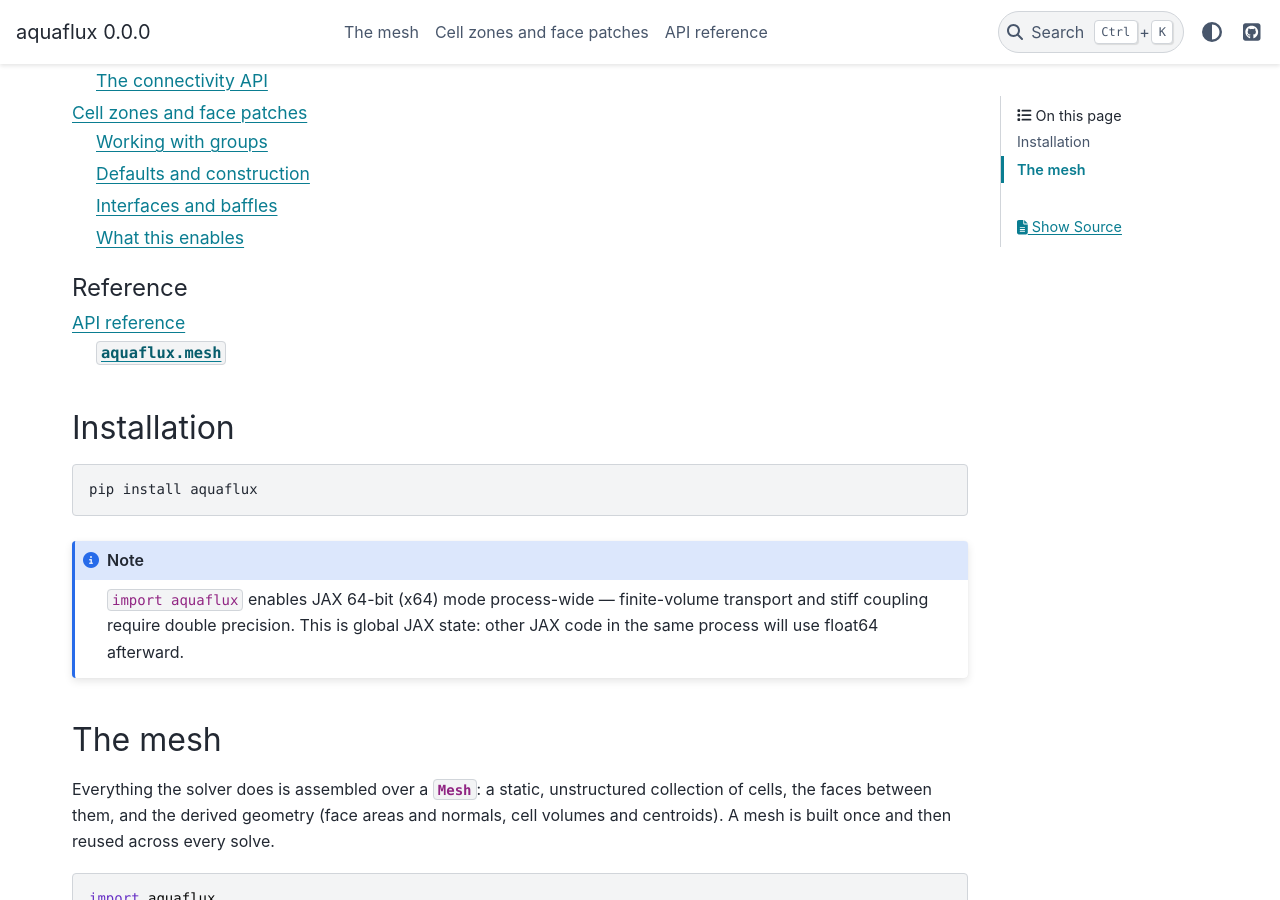
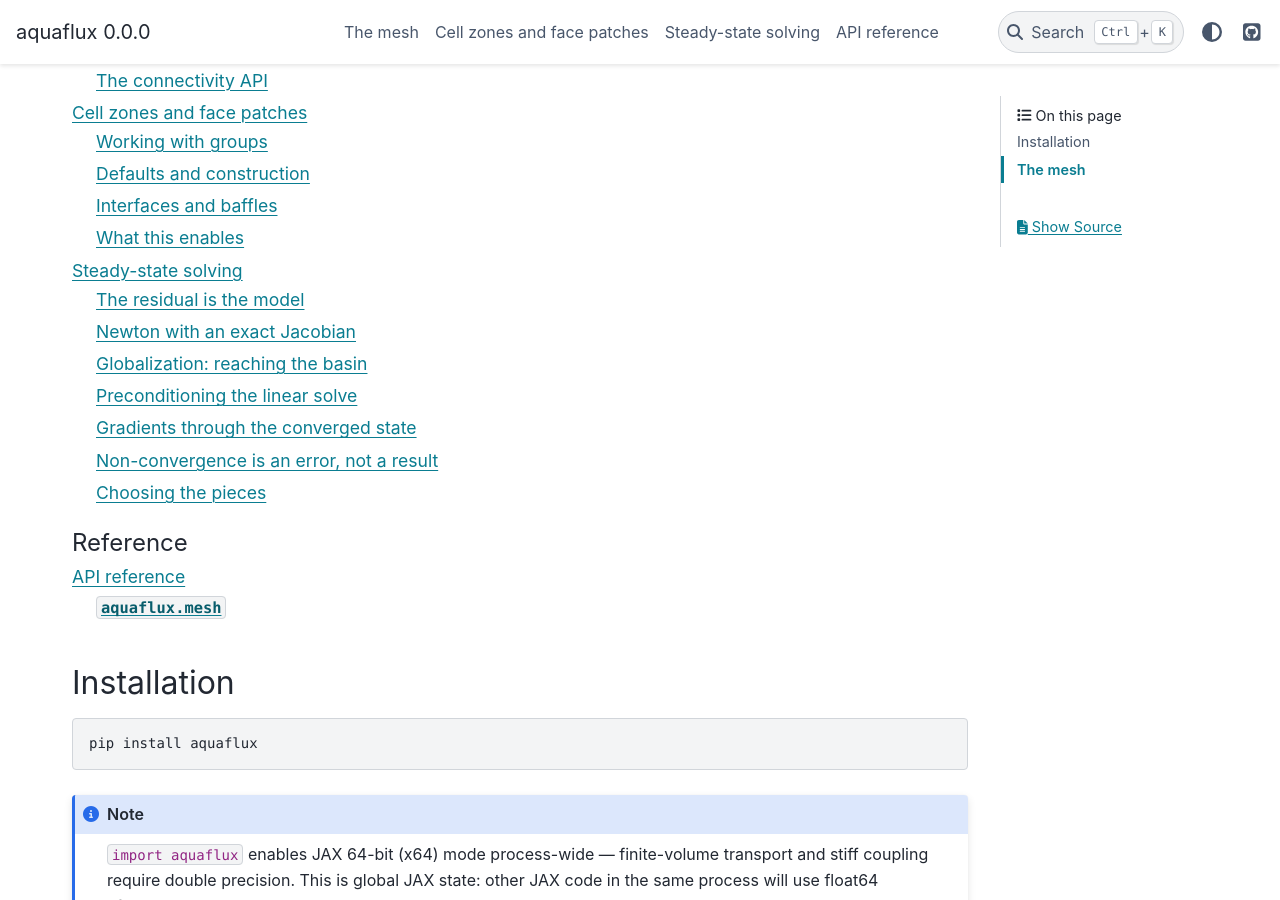
Before and after one commit to DeGrootResearchGroup/aquaflux, a Sphinx documentation site: the page built from docs/index.md, in a window 1280 px wide and 900 px high, scrolled down 526 px. Built offline with Sphinx 7.4.7 and the PyData theme 0.15.4, drawn with Linux system fonts in a browser that asks for light colours; part of the change alters nothing that is shown.

Commit message:
docs: a user-facing page for the steady-state solve
There was no page a user, a benchmark, or the README could point at and say
"this is how you get a converged steady solution" -- the docs covered the mesh
and nothing about solving anything on it.

The page covers the steady solve on its own terms: the residual as the model,
Newton with an AD Jacobian (including why a linear problem on a non-orthogonal
mesh still converges in one step), the two globalization strategies and the
property that both vanish at the fixed point so neither changes the converged
answer, preconditioning and why it is safe to freeze, the
implicit-function-theorem adjoint, and why a non-converged solve raises rather
than returning a state whose gradient would be silently wrong.

Every example is the real API as the integration tests drive it.

Cross-references into solve/flow/turbulence are NOT used: conf.py publishes only
the mesh subpackage, and publishing the other three fails the strict build on 16
pre-existing reStructuredText defects in their docstrings. Solver symbols are
plain inline code until those are fixed; recorded in #64.

Refs #64

Co-Authored-By: Claude Opus 5 <noreply@anthropic.com>

````diff
--- a/docs/index.md
+++ b/docs/index.md
@@ -18,6 +18,7 @@ sensitivity analysis, optimization, and parameter calibration first-class.
 
 mesh
 mesh_zones_and_patches
+steady_state_solving
 ```
 
 ```{toctree}
--- /dev/null
+++ b/docs/steady_state_solving.md
@@ -0,0 +1,274 @@
+# Steady-state solving
+
+Many flow problems only ever want the steady answer: the velocity and pressure fields a
+reactor settles into, not the path it took to get there. `aquaflux` solves for that state
+**directly** — it finds the root of the steady residual with Newton's method — rather than
+integrating a transient forward until it stops changing.
+
+Solving directly is attractive because a transient march has to resolve every time scale in
+the problem on the way to a state where none of them matter. It is also demanding: Newton
+only converges from a good enough starting guess, and a poor one diverges. This page covers
+the three things that make a direct steady solve work here — an exact Jacobian, a
+globalization strategy that gets Newton into the basin, and the adjoint that makes the
+converged state differentiable — and how to assemble them.
+
+## The residual is the model
+
+Every model in `aquaflux` reduces to a **residual**: a function that takes the state (the
+unknown fields, flattened into one vector) and returns how badly each cell's conservation
+equation is violated. A steady solution is a state where that residual is zero.
+
+For the coupled pressure–velocity system the residual is assembled by a
+`MomentumContinuity`, built over a mesh from the fluid properties, a gradient scheme, and the
+boundary conditions:
+
+```python
+import aquaflux  # noqa: F401  (enables 64-bit mode)
+from aquaflux.boundary import BoundaryConditions
+from aquaflux.discretization import FirstOrderUpwind
+from aquaflux.flow import MomentumContinuity, MovingWall, NoSlipWall
+from aquaflux.mesh import structured_grid_2d
+from aquaflux.properties import Constant, PropertyModel
+from aquaflux.schemes import CompactGreenGauss
+
+mesh = structured_grid_2d(32, 32, lx=1.0, ly=1.0, named_boundaries=True)
+geometry = mesh.geometry()
+
+boundary = BoundaryConditions(
+    {
+        "top": MovingWall(velocity=(1.0, 0.0)),
+        "bottom": NoSlipWall(),
+        "left": NoSlipWall(),
+        "right": NoSlipWall(),
+    }
+)
+
+cavity = MomentumContinuity.build(
+    mesh,
+    geometry,
+    PropertyModel({"viscosity": Constant(0.01), "density": Constant(1.0)}),
+    CompactGreenGauss(),
+    boundary,
+    advection_scheme=FirstOrderUpwind(),
+    pressure_pin=0,        # a closed domain fixes the pressure datum at one cell
+)
+
+state = cavity.initial_state()          # the flat [velocity..., pressure] vector
+residual = cavity.residual(state)       # zero at the steady solution
+```
+
+This is the lid-driven cavity: a square of fluid with three stationary walls and a lid sliding
+across the top. Because momentum is advected, the residual is **nonlinear** — the mass flux
+and the advected velocity both depend on the velocity — so finding its root takes several
+Newton steps rather than one.
+
+## Newton with an exact Jacobian
+
+Newton's method needs the Jacobian of the residual. `aquaflux` never writes one down: the
+residual is JAX code, so the Jacobian comes from automatic differentiation, and it is the
+exact derivative of the discretization that is actually solved. Nothing is lagged, frozen, or
+approximated behind the solver's back.
+
+That matters most where a hand-derived linearization is usually incomplete. On a
+**non-orthogonal** mesh, the diffusion flux carries a correction term for the skewness between
+neighbouring cells; codes that linearize by hand normally lag that correction and recover it
+over several outer sweeps. Here it is differentiated with everything else, so a linear problem
+on a skewed mesh still converges in a **single** Newton step.
+
+For a residual that is genuinely linear — Stokes flow (build the assembler with no
+`advection_scheme`), or a scalar diffusion problem — one correction is the whole answer, and
+`newton_step` gives it directly:
+
+```python
+from aquaflux.solve import newton_step
+
+state = newton_step(stokes.residual, stokes.initial_state())   # exact for a linear residual
+```
+
+For a nonlinear residual you want the full solver, which iterates to a convergence test
+rather than a fixed number of steps, and carries the adjoint described below.
+
+## Globalization: reaching the basin
+
+An undamped Newton step is only reliable near the root. Starting from a uniform field at any
+appreciable Reynolds number, the full step overshoots — often catastrophically — and the
+iteration diverges. **Globalization** is what reshapes the early part of the path so the
+iteration stays somewhere Newton can work from.
+
+`aquaflux` expresses this as one injected strategy, the solver's `forward_step`. Two are
+built in, and both share a property worth stating up front:
+
+```{important}
+Every globalization strategy vanishes at the fixed point. Whatever damping or shift it applies
+on the way in is zero once the residual is zero, so the **converged state does not depend on
+which strategy produced it** — and neither does its gradient. Globalization buys you a path,
+never a different answer.
+```
+
+### Line search — the default
+
+`DampedNewtonStep` computes the full Newton correction and then backtracks: it takes the
+longest step from `1, 1/2, 1/4, …` that actually reduces the residual. Near the root the full
+step already reduces it, so the search costs one residual evaluation and the iteration is
+undamped — you keep Newton's fast terminal convergence and pay for the search only when you
+need it.
+
+```python
+from aquaflux.solve import DampedNewtonStep, ImplicitNewtonSolver
+
+solver = ImplicitNewtonSolver(
+    max_steps=30,
+    forward_step=DampedNewtonStep(line_search=10),
+)
+state = solver.solve(lambda s, a: a.residual(s), cavity.initial_state(), cavity)
+```
+
+The residual is passed as `residual_fn(state, params)` with the parameters explicit — that
+second argument is what the adjoint returns sensitivities for, so pass the assembler there
+rather than capturing it in the closure.
+
+### Pseudo-transient continuation — for convection-dominated flow
+
+A line search has limits. On a strongly convective flow it can only shorten a direction that
+is pointing the wrong way, and past a certain Reynolds number no step length along it helps.
+`momentum_continuation` builds the stronger option: it adds a diagonal shift to the Jacobian,
+proportional to the momentum equation's own central coefficient, which damps the step in the
+manner of an implicit pseudo-time march. The shift ramps down as the residual falls, so the
+iteration recovers the exact steady Newton step as it converges.
+
+Here `channel` is an inlet/outlet duct assembler, built exactly as `cavity` was above but with
+a `VelocityInlet` and a `PressureOutlet` in place of two of the walls (and no pressure pin — the
+outlet sets the datum):
+
+```python
+from aquaflux.flow import momentum_continuation
+
+continuation = momentum_continuation(channel, beta0=2.0)
+solver = ImplicitNewtonSolver(max_steps=120, forward_step=continuation)
+state = solver.solve(lambda s, a: a.residual(s), channel.initial_state(), channel)
+```
+
+`beta0` sets the initial damping — larger is more conservative and slower. It is a starting
+guess rather than a value that has to be tuned per case: a step that fails to make progress is
+automatically re-damped and retried, so choosing `beta0` too small is recovered rather than
+fatal.
+
+A good starting field helps both strategies. `potential_flow` builds one by solving a cheap
+potential problem for a divergence-free velocity that already respects the geometry and the
+inlet:
+
+```python
+from aquaflux.flow import potential_flow
+
+state = solver.solve(lambda s, a: a.residual(s), potential_flow(channel), channel)
+```
+
+## Preconditioning the linear solve
+
+Each Newton step solves a linear system, and for the coupled pressure–velocity block that
+system is a saddle-point problem: it does not respond to a generic Krylov method without help.
+`BlockPreconditioner` supplies that help, and the strategy carries it:
+
+```python
+from aquaflux.flow import BlockPreconditioner
+
+precond = BlockPreconditioner.build(cavity).factory()
+solver = ImplicitNewtonSolver(
+    max_steps=30,
+    forward_step=DampedNewtonStep(preconditioner=precond),
+)
+```
+
+Two properties are worth relying on. A preconditioner only accelerates the Krylov iteration —
+it never enters the converged state or its gradient, so it can be **frozen** at one operating
+point and reused across a whole sweep of solves at different viscosities without biasing any
+of them. And because the inner solves need only make Newton progress rather than be exact,
+each step's linear solve is taken to a loose tolerance; the outer iteration corrects whatever
+is left over. The single adjoint solve is the exception and is taken tightly, because it sets
+the accuracy of the gradient directly.
+
+```{warning}
+Build the preconditioner **outside** `jax.grad`, from concrete parameter values, as in the
+example above. Constructing one inside a differentiated function captures JAX tracers in an
+object that is deliberately not differentiated, and the solve then fails with a tracer-leak
+error.
+```
+
+## Gradients through the converged state
+
+The point of solving in JAX is that the answer is differentiable. It would be ruinous to get
+there by taping every Newton iteration — memory would grow with the iteration count, and the
+iteration count is data-dependent. `aquaflux` does not: the converged state is defined
+implicitly by `R(state, params) = 0`, so the **implicit function theorem** gives its derivative
+without reference to how the root was found. The reverse-mode gradient is one transpose linear
+solve at the converged state, whose cost is completely independent of how many Newton steps
+the forward solve took.
+
+You do not have to ask for any of this. `solver.solve` is differentiable — here, with respect
+to the fluid's viscosity, by rebuilding the assembler inside the differentiated function:
+
+```python
+import jax
+import jax.numpy as jnp
+
+def cavity_at(viscosity):
+    """The cavity assembler of the first example, at a given viscosity."""
+    return MomentumContinuity.build(
+        mesh,
+        geometry,
+        PropertyModel({"viscosity": Constant(viscosity), "density": Constant(1.0)}),
+        CompactGreenGauss(),
+        boundary,                      # the BoundaryConditions built above
+        advection_scheme=FirstOrderUpwind(),
+        pressure_pin=0,
+    )
+
+precond = BlockPreconditioner.build(cavity_at(0.01)).factory()   # built once, outside grad
+solver = ImplicitNewtonSolver(max_steps=30, forward_step=DampedNewtonStep(preconditioner=precond))
+
+def mean_speed(viscosity):
+    assembler = cavity_at(viscosity)
+    state = solver.solve(lambda s, a: a.residual(s), assembler.initial_state(), assembler)
+    velocity, _ = assembler.unpack(state)
+    return jnp.mean(jnp.abs(velocity[:, 0]))
+
+sensitivity = jax.grad(mean_speed)(0.01)   # d(mean speed) / d(viscosity)
+```
+
+The same holds for boundary values, source terms, and the mesh node coordinates — anything the
+residual depends on.
+
+```{note}
+The steady solve is differentiable in **reverse mode** (`jax.grad`, `jax.vjp`), which is what a
+scalar objective over a whole field needs. Forward-mode differentiation (`jax.jacfwd`, `jax.jvp`)
+through `ImplicitNewtonSolver` raises; use `newton_step` where a forward-mode derivative through
+a linear solve is what you want.
+```
+
+## Non-convergence is an error, not a result
+
+The adjoint above is only valid **at a root**. Linearizing at a state that does not solve
+`R = 0` still produces a well-posed transpose solve and a perfectly finite gradient — a wrong
+one, with nothing to signal that it is wrong.
+
+So the solver refuses to return it. If the iteration exhausts `max_steps` short of tolerance,
+or the residual norm becomes non-finite, `solve` raises `equinox.EquinoxRuntimeError` rather
+than handing back a state that cannot be trusted. This happens on the `jax.grad` path too, so a
+sensitivity can never be built quietly on an unconverged field.
+
+If you hit it, the useful responses in order are: start from a better initial field
+(`potential_flow`), switch from the line search to `momentum_continuation`, raise `max_steps`,
+and only then loosen `rtol`/`atol`.
+
+## Choosing the pieces
+
+| Situation | Forward step | Notes |
+| --- | --- | --- |
+| Linear residual (Stokes, scalar diffusion) | `newton_step` | Exact in one call; differentiable in both modes. |
+| Nonlinear, moderate Reynolds number | `DampedNewtonStep` | The default. Add a `preconditioner` for any coupled flow. |
+| Convection-dominated / high Reynolds number | `momentum_continuation` | Pseudo-transient damping that ramps to zero; pair it with `potential_flow`. |
+| Repeated solves at varying viscosity | `reused_flow_solve` | Builds the preconditioned strategy once and reuses the compiled solve across calls. |
+
+The default tolerances (`rtol=1e-10`, `atol=1e-12`) are deliberately tight, since the residual
+norm is what the adjoint's validity rests on. `max_steps` defaults to 50, which suits a
+line-searched solve; a continuation march legitimately takes more.
````
